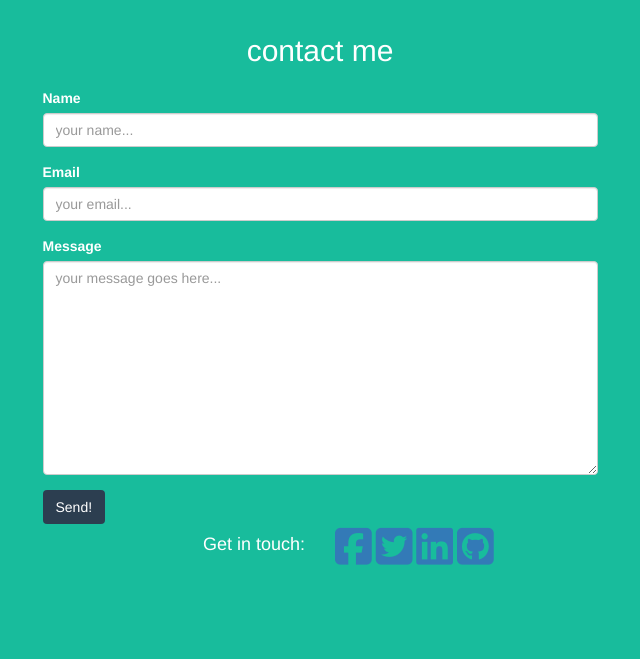
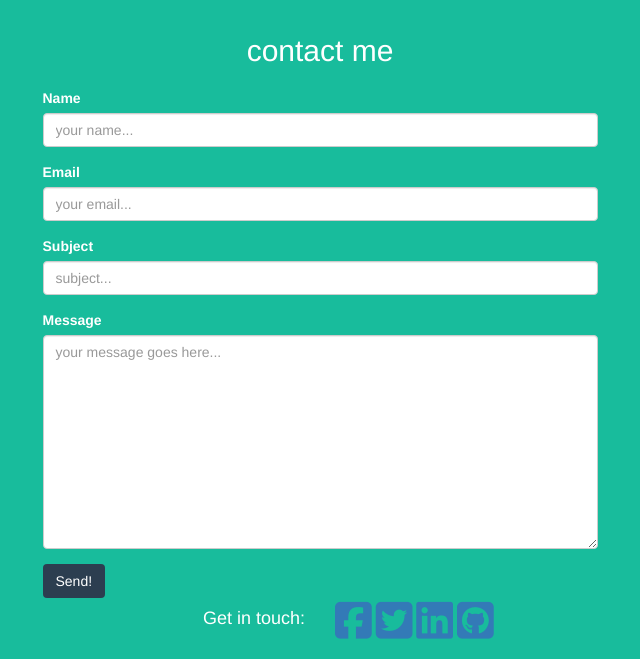
Before and after one commit to cmd-space/cmd-space-com, a PHP site: page / in a window 1280 px wide. Shown: the part 1137-1796 px from the top of the page, without its empty margins (320-960 px from the left). Before the commit the page ends 1702 px from the top, so only its background shows below. Run offline with PHP 8.4, Linux system fonts and the light colour scheme; some libraries are stand-ins or nearby versions.

Commit message:
removed html5 required on form, added subject form field

```diff
--- a/public_html/index.php
+++ b/public_html/index.php
@@ -113,17 +113,22 @@
 
 										<div class="form-group">
 											<label for="contact-name">Name</label>
-											<input class="form-control" type="text" id="contact-name" name="contact-name" placeholder="your name..." required>
+											<input class="form-control" type="text" id="contact-name" name="contact-name" placeholder="your name...">
 										</div>
 
 										<div class="form-group">
 											<label for="contact-email">Email</label>
-											<input class="form-control" type="email" id="contact-email" name="contact-email" placeholder="your email..." required>
+											<input class="form-control" type="email" id="contact-email" name="contact-email" placeholder="your email...">
+										</div>
+
+										<div class="form-group">
+											<label for="contact-subject">Subject</label>
+											<input class="form-control" type="text" id="contact-subject" name="contact-subject" placeholder="subject...">
 										</div>
 
 										<div class="form-group">
 											<label for="contact-textarea">Message</label>
-											<textarea class="form-control" name="contact-textarea" id="contact-textarea" cols="30" rows="10" placeholder="your message goes here..." required></textarea>
+											<textarea class="form-control" name="contact-textarea" id="contact-textarea" cols="30" rows="10" placeholder="your message goes here..."></textarea>
 										</div>
 
 										<!--	Google reCAPTCHA -->
```
